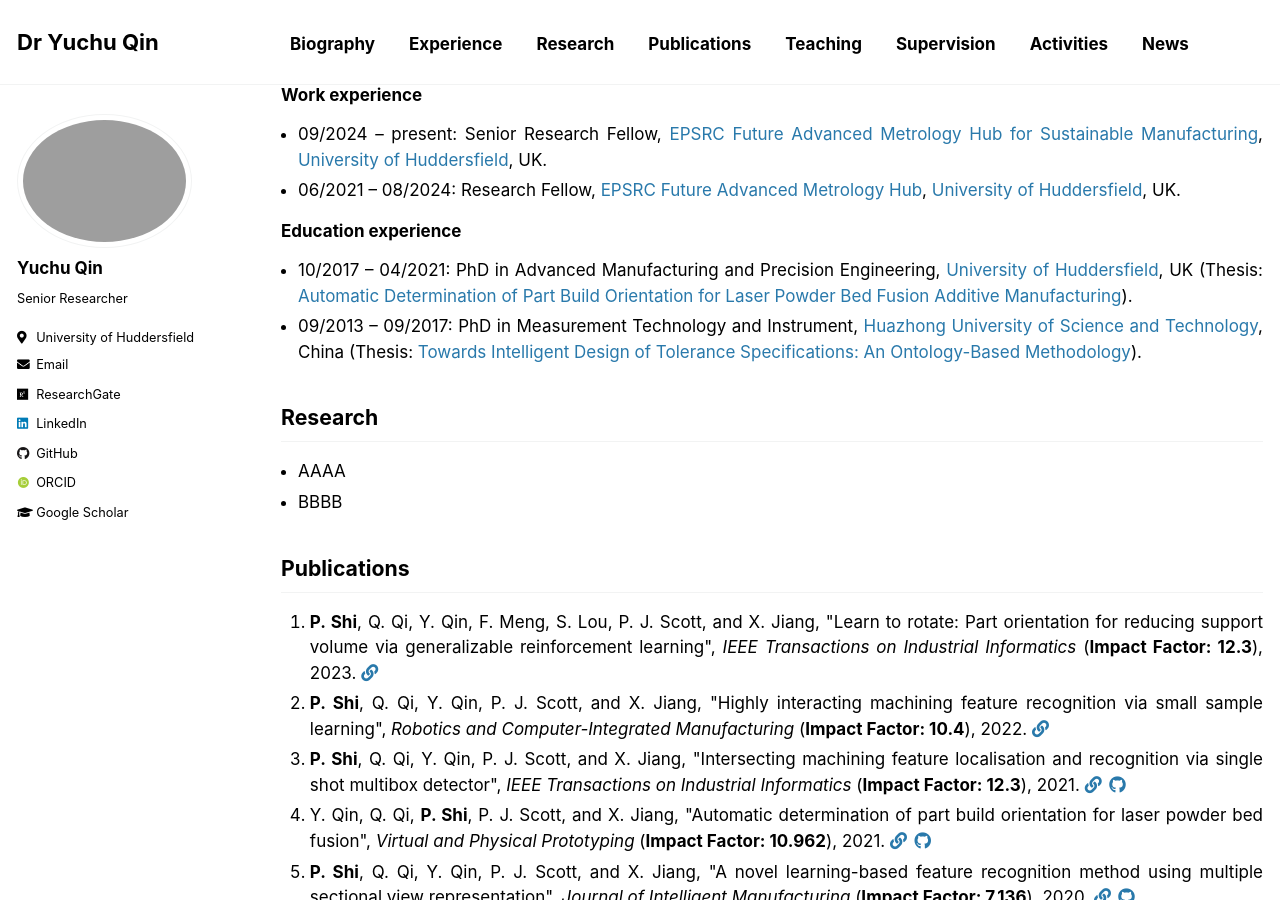
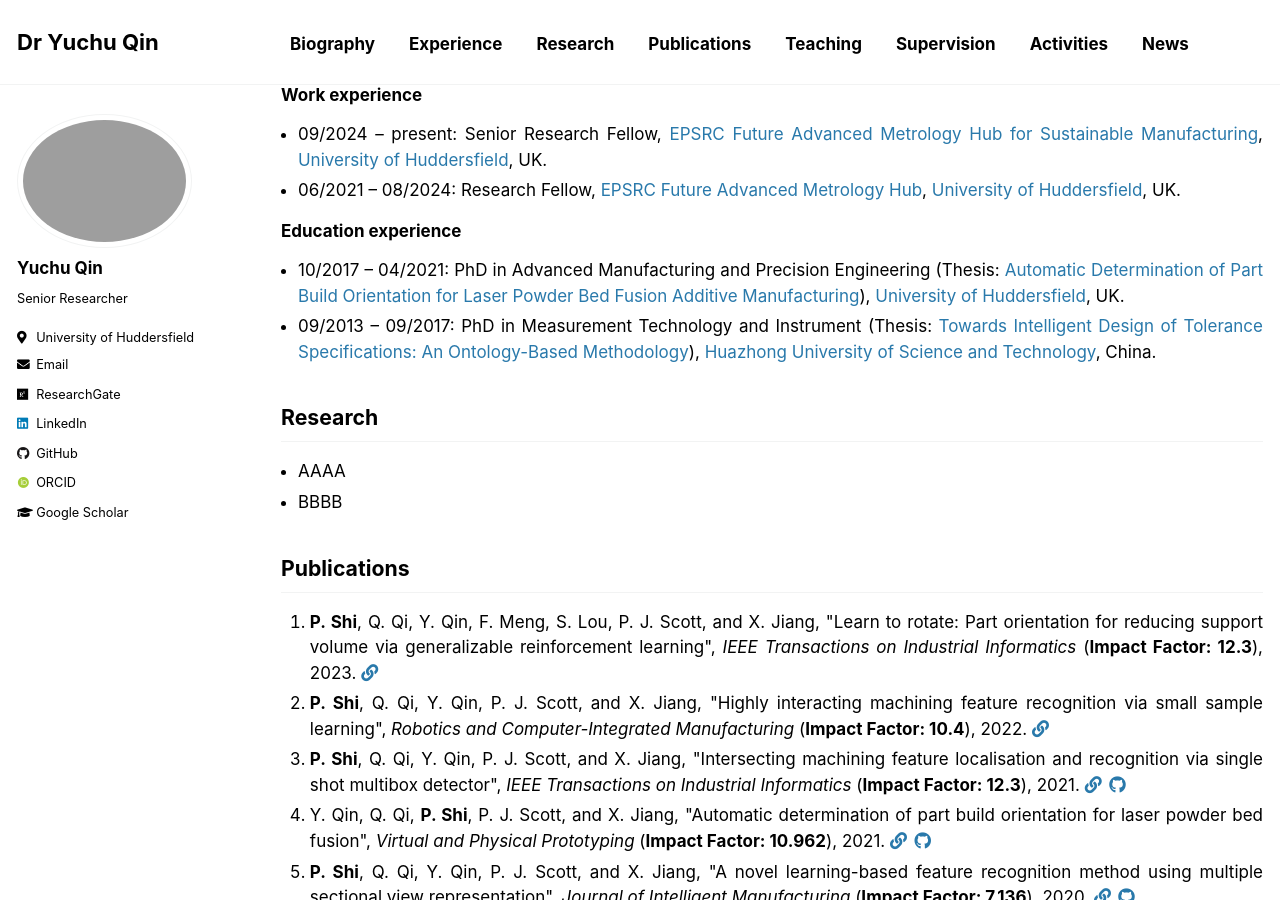
Before and after one commit to yuchu-qin/yuchu-qin.github.io, a Jekyll site: the page built from _pages/index.md, in a window 1280 px wide and 900 px high, scrolled down 385 px. Built offline with Jekyll 4.4.1, drawn with Linux system fonts in a browser that asks for light colours; some web fonts are replaced; our own code applies the rules of GitHub Pages for plain Markdown files.

```diff
--- a/_pages/index.md
+++ b/_pages/index.md
@@ -13,8 +13,8 @@ I am a [Senior Researcher](https://pure.hud.ac.uk/en/persons/yuchu-qin) in Geome
 - 06/2021 – 08/2024: Research Fellow, [EPSRC Future Advanced Metrology Hub](https://research.hud.ac.uk/institutes-centres/cpt/), [University of Huddersfield](https://www.hud.ac.uk/), UK.
 
 ### Education experience
-- 10/2017 – 04/2021: PhD in Advanced Manufacturing and Precision Engineering, [University of Huddersfield](https://www.hud.ac.uk/), UK (Thesis: [Automatic Determination of Part Build Orientation for Laser Powder Bed Fusion Additive Manufacturing](https://eprints.hud.ac.uk/id/eprint/35529/)).
-- 09/2013 – 09/2017: PhD in Measurement Technology and Instrument, [Huazhong University of Science and Technology](https://english.hust.edu.cn/), China (Thesis: [Towards Intelligent Design of Tolerance Specifications: An Ontology-Based Methodology](https://cdmd.cnki.com.cn/Article/CDMD-10487-1018784432.htm)).
+- 10/2017 – 04/2021: PhD in Advanced Manufacturing and Precision Engineering (Thesis: [Automatic Determination of Part Build Orientation for Laser Powder Bed Fusion Additive Manufacturing](https://eprints.hud.ac.uk/id/eprint/35529/)), [University of Huddersfield](https://www.hud.ac.uk/), UK.
+- 09/2013 – 09/2017: PhD in Measurement Technology and Instrument (Thesis: [Towards Intelligent Design of Tolerance Specifications: An Ontology-Based Methodology](https://cdmd.cnki.com.cn/Article/CDMD-10487-1018784432.htm)), [Huazhong University of Science and Technology](https://english.hust.edu.cn/), China.
 
 ## Research
 - AAAA
```
